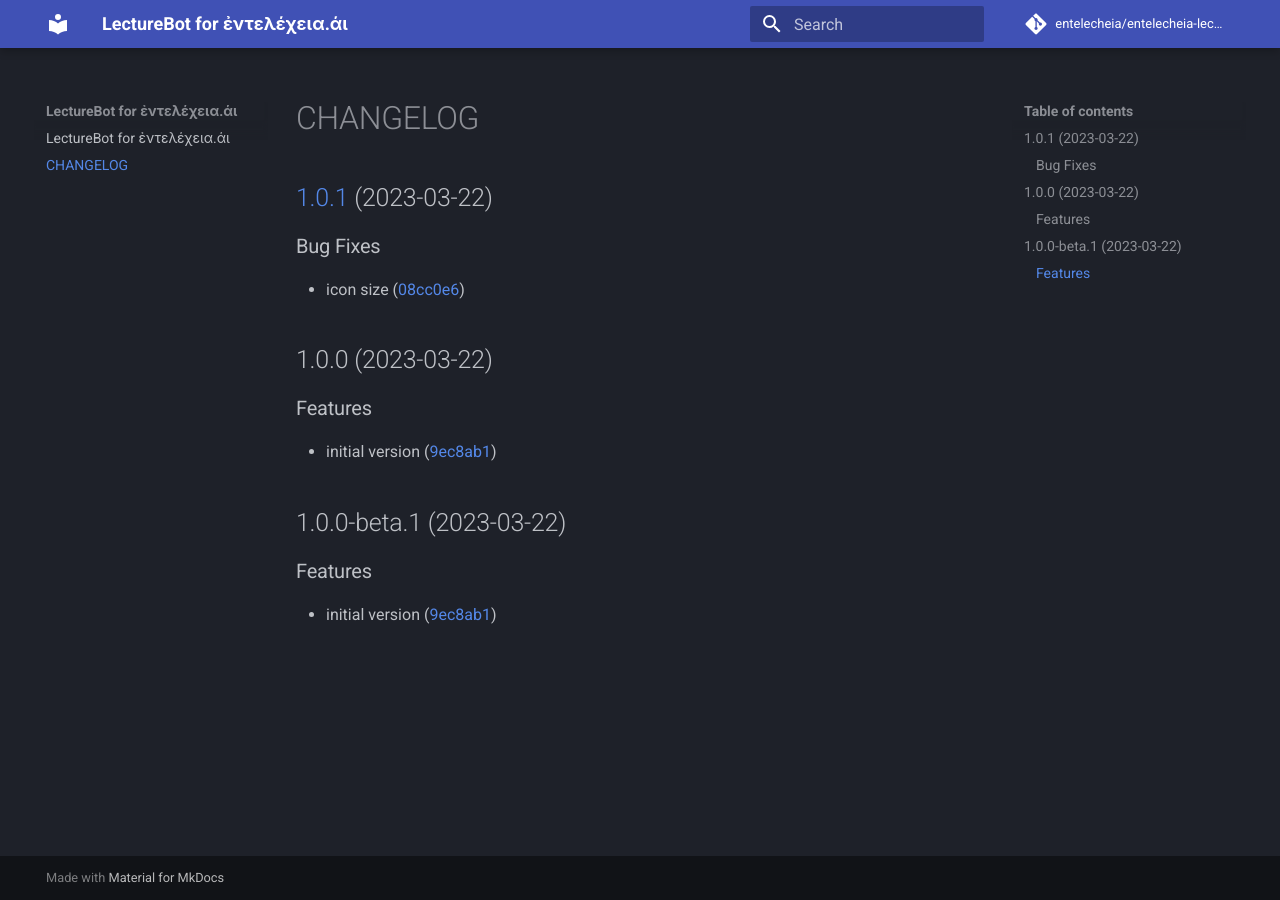
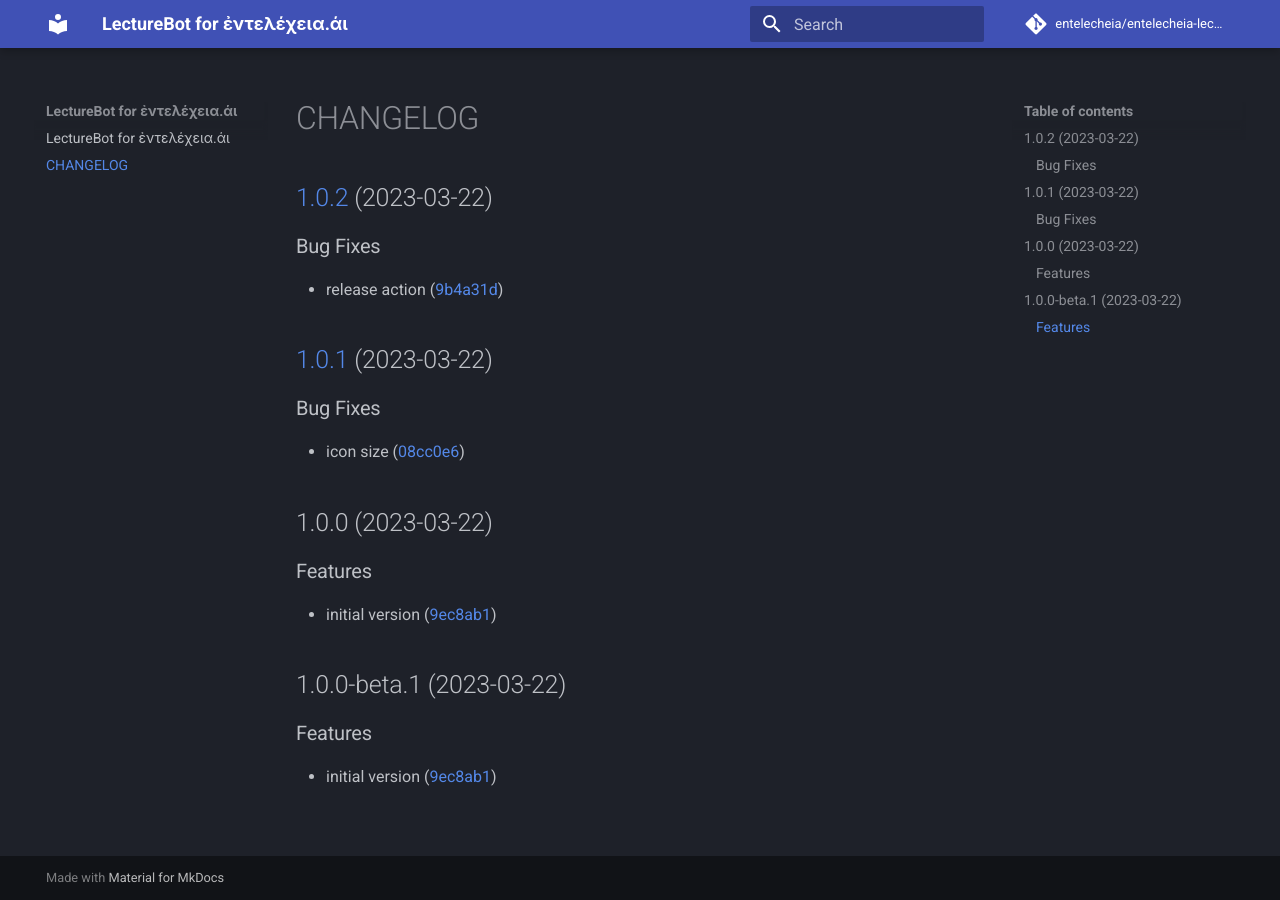
Before and after one commit to entelecheia/entelecheia-lecture-bot, an MkDocs documentation site: the page built from docs/CHANGELOG.md, in a window 1280 px wide. Built offline with MkDocs 1.6.1 and Material for MkDocs 9.7.7, drawn with Linux system fonts in a browser that asks for light colours; comment, search, counter and statistics services are not loaded.

Commit message:
chore(release): :rocket: 1.0.2 [skip ci]
## [1.0.2](https://github.com/entelecheia/entelecheia-lecture-bot/compare/v1.0.1...v1.0.2) (2023-03-22)

### Bug Fixes

* release action ([9b4a31d](https://github.com/entelecheia/entelecheia-lecture-bot/commit/9b4a31d78f51fe98f995dd4486b183d687db5a16))

```diff
--- a/docs/CHANGELOG.md
+++ b/docs/CHANGELOG.md
@@ -1,3 +1,10 @@
+## [1.0.2](https://github.com/entelecheia/entelecheia-lecture-bot/compare/v1.0.1...v1.0.2) (2023-03-22)
+
+
+### Bug Fixes
+
+* release action ([9b4a31d](https://github.com/entelecheia/entelecheia-lecture-bot/commit/9b4a31d78f51fe98f995dd4486b183d687db5a16))
+
 ## [1.0.1](https://github.com/entelecheia/entelecheia-lecture-bot/compare/v1.0.0...v1.0.1) (2023-03-22)
 
 
--- a/package.json
+++ b/package.json
@@ -1,6 +1,6 @@
 {
     "name": "entelecheia-lecture-bot",
-    "version": "1.0.1",
+    "version": "1.0.2",
     "description": "Chrome extension to ask questions and get answers from the ChatGPT",
     "author": "entelecheia",
     "license": "MIT",
```
Also changed, not shown: 1 other file.
